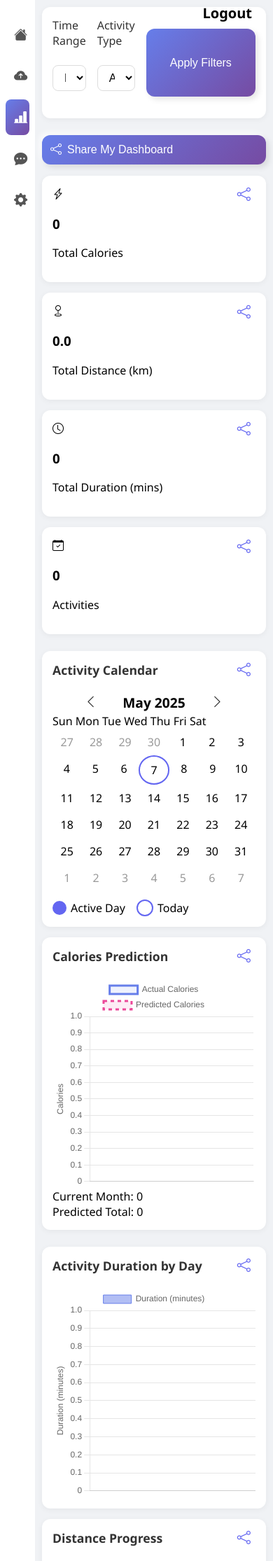
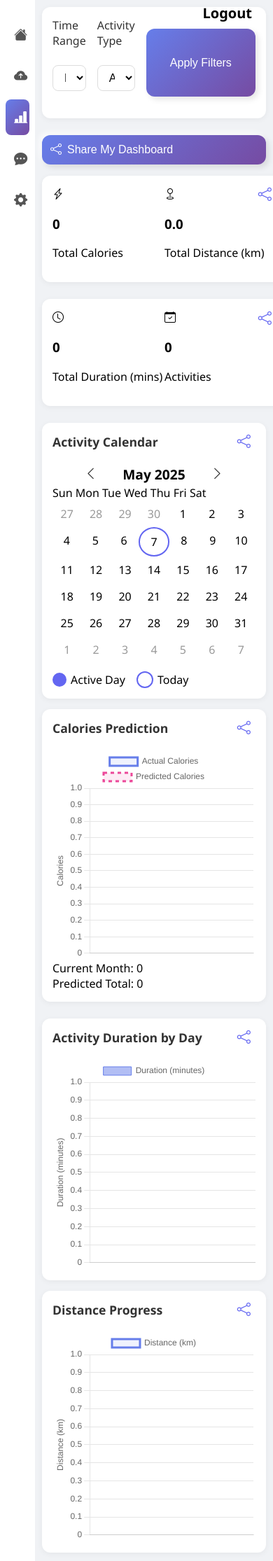
Before and after one commit to CallMeHeiSir/CITS5505_Group_project, a Flask app: page /visualize in a window 390 px wide. Shown: the top 2230 px of the page at 70% size. Run offline with Flask 3, Linux system fonts and the light colour scheme; data that the repository does not hold is empty.

Commit message:
Adjust the width of the data statistics card to adapt to the display on the web and mobile phones.

```diff
--- a/backend/static/css/style.css
+++ b/backend/static/css/style.css
@@ -365,10 +365,41 @@ html, body {
 }
 
 /* ============== Stats Grid ============== */
-.stats-grid {
+.cards-row.stats-row {
   display: grid;
-  grid-template-columns: repeat(3, 1fr);
-  gap: 16px;
+  grid-template-columns: repeat(2, 1fr);
+  gap: 24px;
+}
+
+.stat-card-double {
+  display: flex;
+  flex-direction: column;
+  justify-content: center;
+  min-width: 0;
+  width: 100%;
+  max-width: 515px;
+  margin: 0 auto;
+  padding: 24px 16px;
+}
+
+.stat-double {
+  display: flex;
+  align-items: stretch;
+  justify-content: space-between;
+}
+
+.stat-block {
+  flex: 1;
+  display: flex;
+  flex-direction: column;
+  align-items: flex-start;
+  justify-content: center;
+}
+
+.stat-divider {
+  width: 2px;
+  background: #eee;
+  margin: 0 16px;
 }
 
 .stat-item {
@@ -1450,3 +1481,15 @@ a.btn-gradient:hover {
   background: #f0f4ff;
   color: #667eea;
 }
+
+@media (max-width: 900px) {
+  .cards-row.stats-row {
+    grid-template-columns: 1fr;
+  }
+  .stat-card-double {
+    /* max-width: 100%;  不再需要 */
+  }
+  .stat-divider {
+    display: none;
+  }
+}
--- a/backend/templates/visualize.html
+++ b/backend/templates/visualize.html
@@ -81,37 +81,45 @@
         </div>
 
         <!-- Summary Stats -->
-        <div class="cards-row">
-          <div class="card stat-card" style="position: relative;">
+        <div class="cards-row stats-row">
+          <div class="card stat-card stat-card-double" style="position: relative;">
             <button class="share-btn" title="Share this card" style="position:absolute;top:16px;right:16px;background:none;border:none;cursor:pointer;font-size:1.2em;color:#6366f1;z-index:2;"><i class="bi bi-share"></i></button>
+            <div class="stat-double">
+              <div class="stat-block">
                 <div class="stat-icon"><i class="bi bi-lightning-charge"></i></div>
                 <div class="stat-content">
                   <h3 id="total-calories">0</h3>
                   <p>Total Calories</p>
                 </div>
               </div>
-          <div class="card stat-card" style="position: relative;">
-            <button class="share-btn" title="Share this card" style="position:absolute;top:16px;right:16px;background:none;border:none;cursor:pointer;font-size:1.2em;color:#6366f1;z-index:2;"><i class="bi bi-share"></i></button>
+              <div class="stat-divider"></div>
+              <div class="stat-block">
                 <div class="stat-icon"><i class="bi bi-geo"></i></div>
                 <div class="stat-content">
                   <h3 id="total-distance">0</h3>
                   <p>Total Distance (km)</p>
                 </div>
               </div>
-          <div class="card stat-card" style="position: relative;">
+            </div>
+          </div>
+          <div class="card stat-card stat-card-double" style="position: relative;">
             <button class="share-btn" title="Share this card" style="position:absolute;top:16px;right:16px;background:none;border:none;cursor:pointer;font-size:1.2em;color:#6366f1;z-index:2;"><i class="bi bi-share"></i></button>
+            <div class="stat-double">
+              <div class="stat-block">
                 <div class="stat-icon"><i class="bi bi-clock"></i></div>
                 <div class="stat-content">
                   <h3 id="total-duration">0</h3>
                   <p>Total Duration (mins)</p>
                 </div>
               </div>
-          <div class="card stat-card" style="position: relative;">
-            <button class="share-btn" title="Share this card" style="position:absolute;top:16px;right:16px;background:none;border:none;cursor:pointer;font-size:1.2em;color:#6366f1;z-index:2;"><i class="bi bi-share"></i></button>
+              <div class="stat-divider"></div>
+              <div class="stat-block">
                 <div class="stat-icon"><i class="bi bi-calendar-check"></i></div>
                 <div class="stat-content">
                   <h3 id="activity-count">0</h3>
                   <p>Activities</p>
+                </div>
+              </div>
             </div>
           </div>
         </div>
```
Lines whose indentation alone changed are shown as unchanged.
